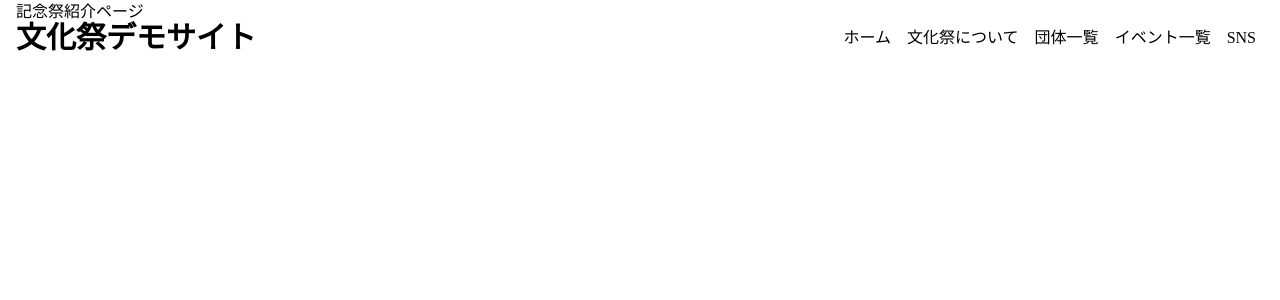
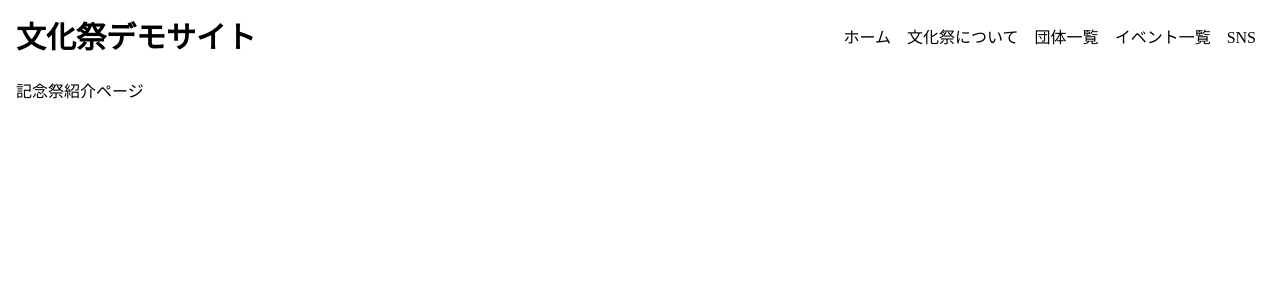
Before and after one commit to OSK-festival/website, a Nuxt app: page /about in a window 1280 px wide. Shown: the top 300 px of the page. Built offline with nearby package versions, Linux system fonts and the light colour scheme; a web font is replaced by a local one.

Commit message:
update: すべてのページの上部に余白を追加

```diff
--- a/src/app.vue
+++ b/src/app.vue
@@ -1,7 +1,9 @@
 <template>
   <div>
     <TheHeader class="fixed w-full" />
-    <NuxtPage class="mx-4 h-full" />
+    <article class="mt-20">
+      <NuxtPage class="mx-4 h-full" />
+    </article>
   </div>
 </template>
 
```
